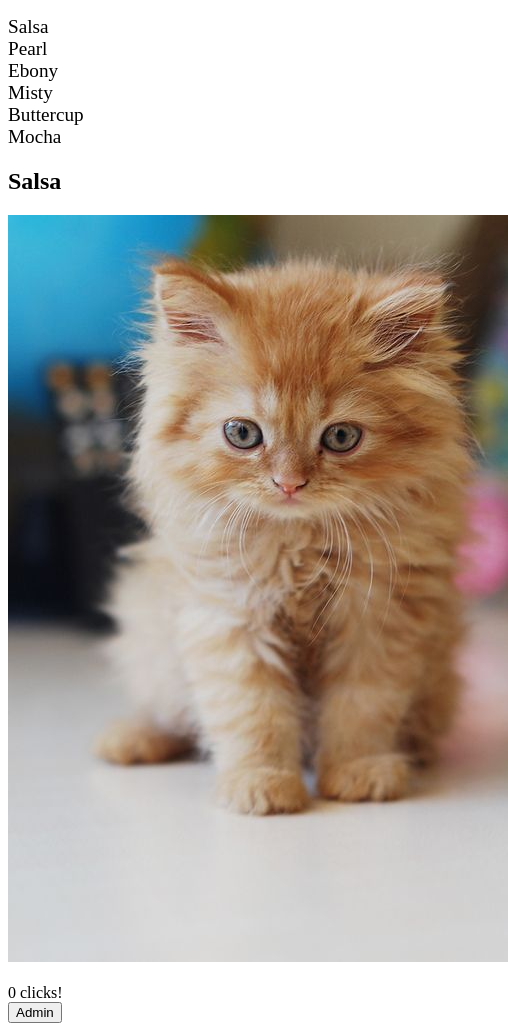
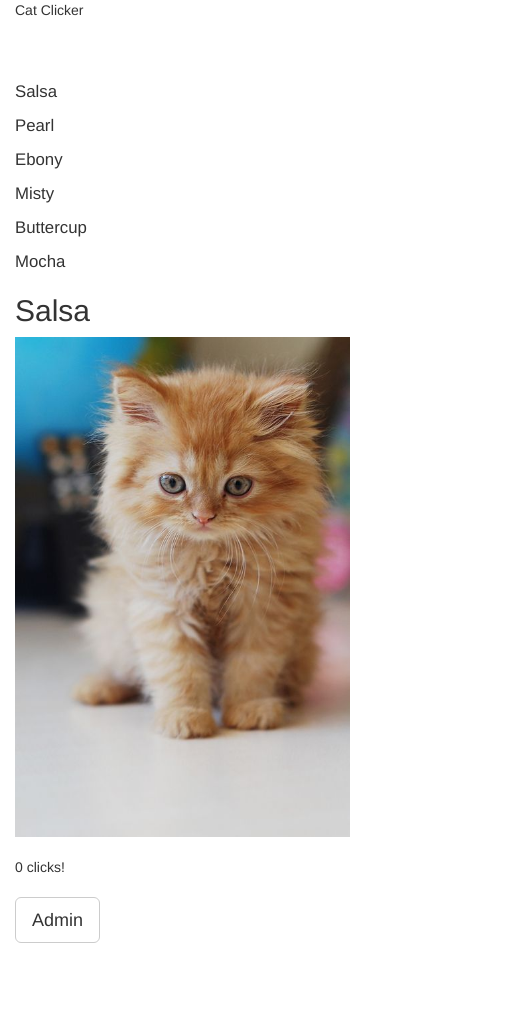
Before and after one commit to msurmenok/Cat-Clicker, a plain HTML site: page index.html in a window 390 px wide. Shown: the whole page, 508 px wide, since content can reach past the window. After the commit the page ends 963 px from the top, so only its background shows below. Drawn offline with nearby package versions, Linux system fonts and the light colour scheme.

Commit message:
added bootstrap styles

```diff
--- a/css/styles.css
+++ b/css/styles.css
@@ -1,5 +1,9 @@
 .menu li:hover {
     font-weight: bold;
+}
+
+.menu {
+    margin-top: 60px;
 }
 
 .menu li {
@@ -8,8 +12,18 @@
     font-size: 1.2em;
     list-style-type: none;
     margin-left: -40px;
+    margin-bottom: 10px;
 }
 
 .kitten-container img {
-    max-width: 600px;
+    max-width: 100%;
+    max-height: 500px;
 }
+
+#show-panel {
+    margin: 20px 0 20px 0;
+}
+
+#save {
+    margin-left: 20px;
+}
--- a/index.html
+++ b/index.html
@@ -5,32 +5,42 @@
     <meta name="viewport"
           content="width=device-width, user-scalable=no, initial-scale=1.0, maximum-scale=1.0, minimum-scale=1.0">
     <meta http-equiv="X-UA-Compatible" content="ie=edge">
+    <link rel="stylesheet" href="https://maxcdn.bootstrapcdn.com/bootstrap/3.3.7/css/bootstrap.min.css">
     <link rel="stylesheet" href="css/styles.css">
     <title>Cat Clicker</title>
 </head>
 <body>
     <div class="container">
-        <div class="navigation">
+        <div class="row">
+            <div class="col-md-12">
+                <div id="logo">Cat Clicker</div>
+            </div>
+        </div>
+        <div class="row">
+            <div class="col-md-2 navigation">
                 <ul class="menu">
 
                 </ul>
             </div>
-        <div class="kitten-container">
+            <div class="col-md-10 kitten-container">
                 <h2></h2>
                 <div class="image-container"></div>
                 <br>
                 <span></span>
             </div>
-        <div class="admin-panel">
-            <button type="button" id="show-panel">Admin</button>
-            <form id="new-kitten-form">
-                <input type="text" id="name" placeholder="Kitten Name">
+        </div>
+        <div class="row">
+            <div class="admin-panel col-md-12">
+                <button type="button" id="show-panel" class="btn btn-default btn-lg">Admin</button>
+                <form id="new-kitten-form" class="form-group">
+                    <input type="text" id="name" placeholder="Kitten Name" class="form-control">
                     <br>
-                <input type="text" id="url" placeholder="Picture URL">
+                    <input type="text" id="url" placeholder="Picture URL" class="form-control">
                     <br>
-                <button type="button" id="cancel">Cancel</button>
-                <button type="button" id="save">Save</button>
+                    <button type="button" id="cancel" class="btn btn-default btn-lg">Cancel</button>
+                    <button type="button" id="save" class="btn btn-success btn-lg">Save</button>
                 </form>
+            </div>
         </div>
     </div>
     <script src="script.js"></script>
```
Lines whose indentation alone changed are shown as unchanged.
